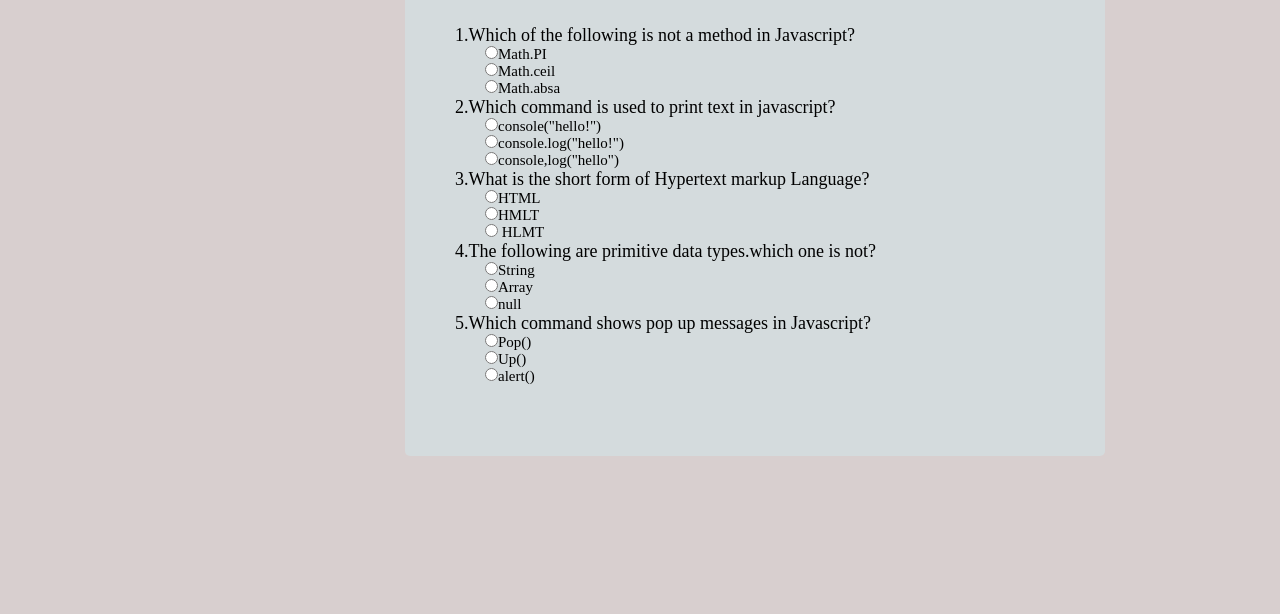
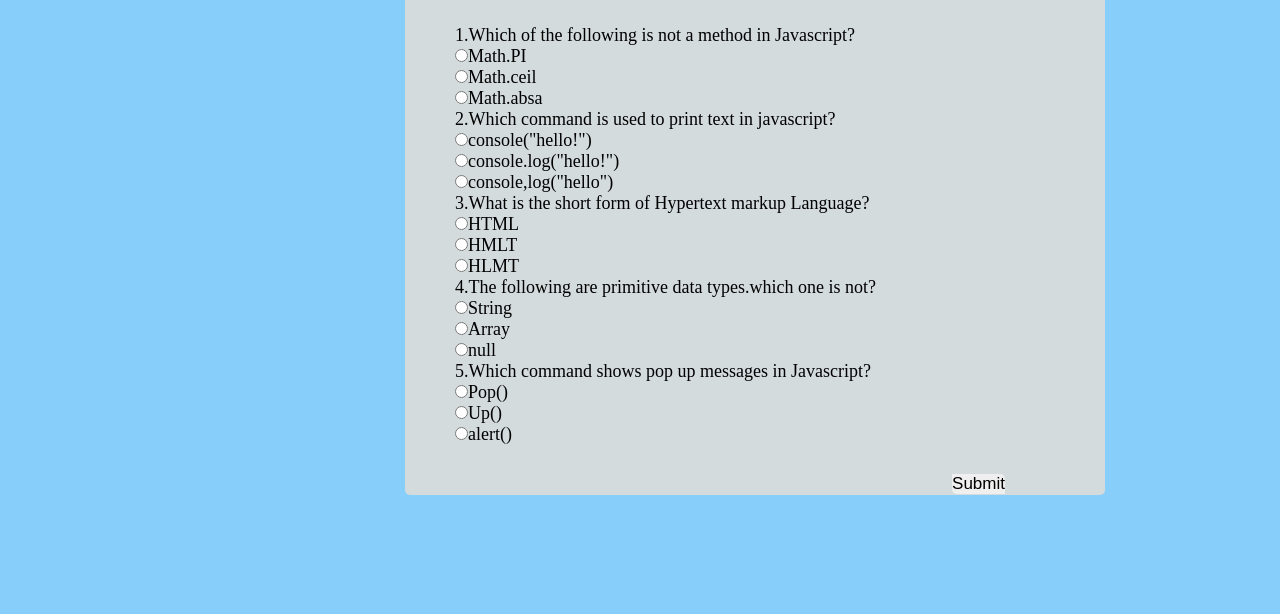
Before and after one commit to Koskei57/QUIZBOARD, a plain HTML site: page assets/index1.html in a window 1280 px wide. Shown: the part 186-800 px from the top of the page. Drawn offline with Linux system fonts and the light colour scheme.

Commit message:
Adding changes to javascript and html file

```diff
--- a/assets/css/index1.css
+++ b/assets/css/index1.css
@@ -4,13 +4,14 @@
     box-sizing: border-box;
 }
 body{
-    background-color:rgb(216, 207, 207);
+    background-color:lightskyblue;
 }
 nav{
     display: flex;
     padding: 2% 6%;
     justify-content: space-between;
     align-items: centre;
+    background-color: rgba(0, 0, 0, 0.671);
 }
 nav img{
     width: 150px;
@@ -27,7 +28,7 @@ nav img{
 
 }
 .nav-links ul li a{
-    color: rgb(5, 5, 5);
+    color:white;
     text-decoration: none;
     font-size: 20px;
 
@@ -83,8 +84,18 @@ nav img{
     top: 50px;
     display: flex;
 }
-.submit{
-    visibility: hidden;
+#button{
+    position: absolute;
+    right: 100px;
+    bottom: 1px;
+    border-left: 5px;
+    font-size: 17px;
+    border: 5px;
+    border-radius: 0px 5px;
+}
+#button:hover{
+    background: lightgreen;
+    cursor: pointer;
 }
 /*footer{
     position: absolute;
--- a/assets/index1.html
+++ b/assets/index1.html
@@ -31,76 +31,33 @@
             </div>
     </header>
     </div>
-    <form></form>
-<div class="quiz">
-  <span>1.Which of the following is not a method in Javascript?</span></div>
-    <div class="answers">
-      <div class="ans">
-        <input type="radio" name="question1" value="incorrect"><span>Math.PI</span><br>
-        </div>
-         <div class="ans">
-         <input type="radio" name="question1" value="incorrect"><span>Math.ceil</span><br>
-         </div>
-         <div class="ans">
-         <input type="radio" name="question1" value="correct"><span>Math.absa</span> <br>
-         </div>
-  </div>
-</div>
-       <div class="quiz">
-        <span>2.Which command is used to print text in javascript?</span></div>
-        <div class="answers">
-          <div class="ans">
-         <input type="radio" name="question2" value="incorrect"><span>console("hello!")</span><br>
-         </div>
-          <div class="ans">
-          <input type="radio" name="question2" value="correct"><span>console.log("hello!")</span><br>
-          </div>
-          <div class="ans">
-          <input type="radio" name="question2" value="incorrect"><span>console,log("hello")</span><br>
-          </div>
-        </div>
-  <div class="quiz">
-    <span>3.What is the short form of Hypertext markup Language?</span></div>
-  <div class="answers">
-    <div class="ans">
-        <input type="radio" name="question3" value="correct"><span>HTML</span> <br>
-      </div>
-      <div class="ans">
-         <input type="radio" name="question3" value="incorrect"><span>HMLT</span> <br>
-         </div>
-         <div class="ans">
-         <input type="radio" name="question3" value="incorrect"><span> HLMT</span><br>
-         </div>
-       </div>
-    <div class="quiz">
-      <span>4.The following are primitive data types.which one is not?</span></div>
-      <div class="answers">
-        <div class="ans">
-          <input type="radio" name="question4" value="incorrect"><span>String</span> <br>
-        </div>
-        <div class="ans">
-          <input type="radio" name="question4" value="incorrect"><span>Array</span> <br>
-        </div>
-        <div class="ans">
-          <input type="radio" name="question4" value="correct"><span>null</span> <br>
-        </div>
-        </div>
-      <div class="quiz">
-          <span>5.Which command shows pop up messages in Javascript?</span></div>
-            <div class="answers">
-              <div class="ans">
-                <input type="radio" name="question5" value="incorrect"><span>Pop()</span> <br>
-                </div>
-                 <div class="ans">
-                 <input type="radio" name="question5" value="incorrect"><span>Up()</span><br>
-                 </div>
-                 <div class="ans">
-                 <input type="radio" name="question5" value="correct"><span>alert()</span><br>
-                 </div>
-          </div>
-        <div class="submit">
-          <input id="button" type="btn1" value="submit" onclick="confirm();">
-        </div>
+  <form>
+    1.Which of the following is not a method in Javascript?<br>
+    <input type="radio" name="question1" id="incorrect"><span>Math.PI</span><br>
+    <input type="radio" name="question1" id="incorrect"><span>Math.ceil</span><br>
+    <input type="radio" name="question1" id="correct1"><span>Math.absa</span> <br>
+    2.Which command is used to print text in javascript?<br>
+    <input type="radio" name="question2" id="incorrect"><span>console("hello!")</span><br>
+    <input type="radio" name="question2" id="correct2"><span>console.log("hello!")</span><br>
+    <input type="radio" name="question2" id="incorrect"><span>console,log("hello")</span><br>
+    3.What is the short form of Hypertext markup Language?<br>
+    <input type="radio" name="question3" id="correct3"><span>HTML</span> <br>
+    <input type="radio" name="question3" id="incorrect"><span>HMLT</span> <br>
+    <input type="radio" name="question3" id="incorrect"><span>HLMT</span><br>
+    4.The following are primitive data types.which one is not?<br>
+    <input type="radio" name="question4" id="incorrect"><span>String</span> <br>
+    <input type="radio" name="question4" id="incorrect"><span>Array</span> <br>
+    <input type="radio" name="question4" id="correct4"><span>null</span> <br>
+    5.Which command shows pop up messages in Javascript?<br>
+    <input type="radio" name="question5" id="incorrect"><span>Pop()</span> <br>
+    <input type="radio" name="question5" id="incorrect"><span>Up()</span><br>
+    <input type="radio" name="question5" id="correct5"><span>alert()</span><br>
+
+
+
+  </form>
+
+     <button id="button" type="btn1" value="submit" onclick="confirm()">Submit</button>
   </section>
   <footer>
       <div class="foot">
--- a/assets/js/quiz.js
+++ b/assets/js/quiz.js
@@ -1,8 +1,20 @@
 function confirm(){
-    var question1= document.ans.value;
-    var correct = 0;
-    if(question1=="Math.absa"){
-        correct++;}
-    document.getElementById("submit").style.visibility="visible";
-    document.getElementById("button").innerHTML ="You got" +correct +"correct.";
+    var score=0;
+    if (document.getElementById("correct1").checked) {
+        score++;
+    }
+    if (document.getElementById("correct2").checked) {
+        score++;
+    }
+    if (document.getElementById("correct3").checked) {
+        score++;
+    }
+    if (document.getElementById("correct4").checked) {
+        score++;
+    }
+    if (document.getElementById("correct5").checked) {
+        score++;
+    }
+    document.write("Your score is:" + score);
+    alert("Tap Ok to view");
 }
```
